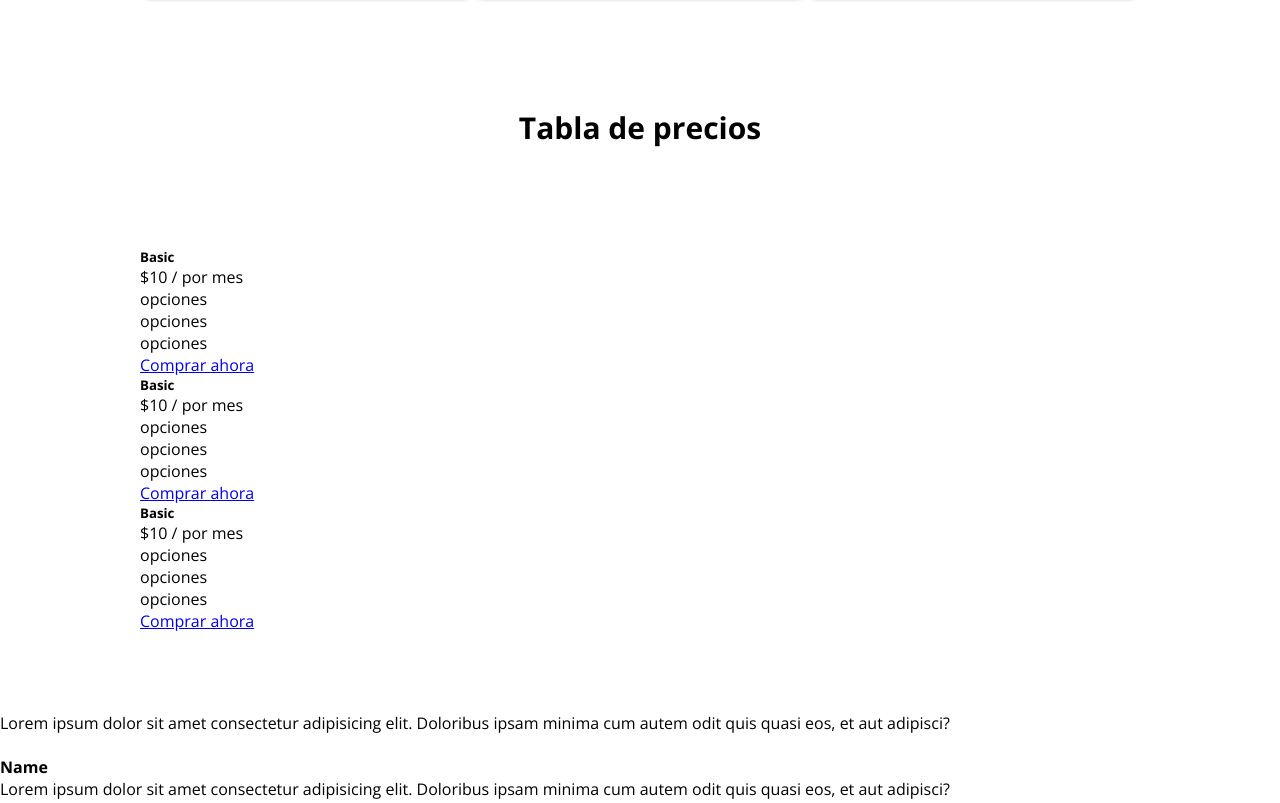
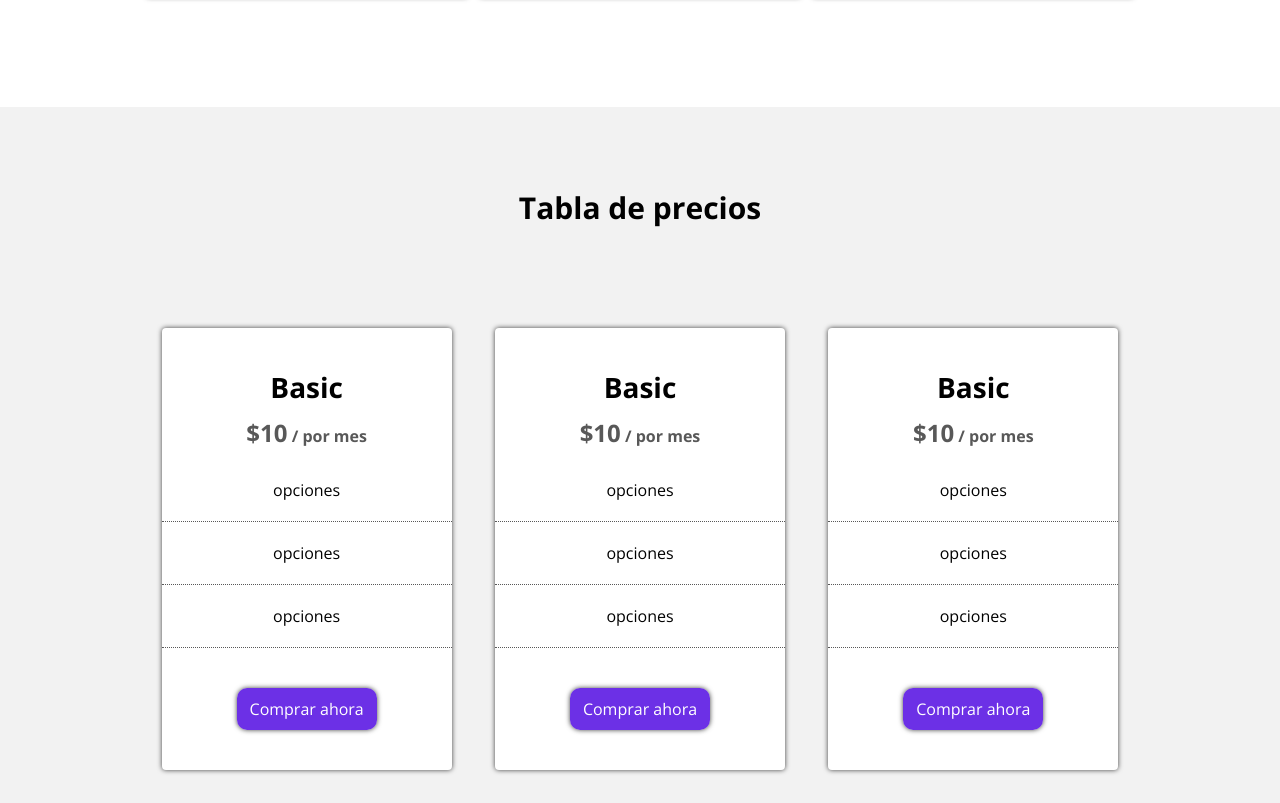
Before and after one commit to DavidMV97/practica-final-animaciones, a plain HTML site: page index.html in a window 1280 px wide. Shown: the part 2798-3601 px from the top of the page. Drawn offline with nearby package versions, Linux system fonts and the light colour scheme.

Commit message:
trabajando estilos precios

```diff
--- a/css/custom.css
+++ b/css/custom.css
@@ -6,30 +6,41 @@
     box-sizing: border-box;
 }
 
+:root {
+    --border: 1px dotted #585858;
+    --back: rgba(75, 0, 224, 0.81);
+    --color: black;
+    --backtabla: #fff;
+    --color-boton: #ffff;
+    --color-precio: #585858;
+    --box-shadow: 0px 0px 5px rgba(0, 0, 0, .75);
+}
+
 body {
     font-family: 'Open Sans', sans-serif;
     font-size: 16px;
 }
 
-h3{
+h3 {
     font-size: 30px;
     text-align: center;
     margin-bottom: 20px;
 }
 
-h3 + p {
+h3+p {
     color: #774c4c;
     text-align: center;
 }
 
 
-.contenedor{
+.contenedor {
     padding: 80px 0;
     max-width: 1000px;
     width: 90%;
     margin: auto;
     overflow: hidden;
 }
+
 header {
     height: 700px;
     width: 100%;
@@ -45,7 +56,7 @@ header {
 
 /* Menu */
 
-.menu-header{
+.menu-header {
     cursor: pointer;
     position: fixed;
     top: 20px;
@@ -64,19 +75,19 @@ header {
     animation: escalar .5s 3 alternate;
 }
 
-.menu-header:active{
+.menu-header:active {
     transform: scale(0.9);
 }
 
-@keyframes escalar{
-	0%{
+@keyframes escalar {
+    0% {
         transform: scale(0.1);
     }
 }
 
 /* Estilos del header*/
 
-.contenido-header{
+.contenido-header {
     display: flex;
     justify-content: center;
     align-items: center;
@@ -87,7 +98,7 @@ header {
     overflow: hidden;
 }
 
-.contenido-header .textos-header{
+.contenido-header .textos-header {
     width: 50%;
     transform: translateY(0);
     opacity: 1;
@@ -98,7 +109,7 @@ header {
     font-size: 60px;
 }
 
-.textos-header>a{
+.textos-header>a {
     display: inline-block;
     color: white;
     border: 1px solid white;
@@ -111,11 +122,11 @@ header {
     text-align: center;
 }
 
-.contenido-header .img-header{
+.contenido-header .img-header {
     width: 50%;
 }
 
-.img-header img{
+.img-header img {
     transform: translate(0);
     opacity: 1;
     animation: animacion1 1s ease-out;
@@ -123,21 +134,21 @@ header {
     margin-top: 190px;
 }
 
-@keyframes animacion1{
-	0%{
+@keyframes animacion1 {
+    0% {
         transform: translateX(100%);
         opacity: 0;
     }
 }
 
-@keyframes animacion2{
-	0%{
+@keyframes animacion2 {
+    0% {
         transform: translateY(100%);
         opacity: 1;
     }
 }
 
-.wave-bottom{
+.wave-bottom {
     position: absolute;
     bottom: 0;
     left: 0;
@@ -149,18 +160,18 @@ header {
 
 /*Acerca de  */
 
-.acerca-de{
+.acerca-de {
     padding-top: 40px;
 }
 
-.contenedor-acerca-de{
+.contenedor-acerca-de {
     display: flex;
     justify-content: space-between;
     text-align: center;
     flex-wrap: wrap;
 }
 
-.card-acerca{
+.card-acerca {
     background: #f2f2f2;
     width: 30%;
     border-radius: 3px;
@@ -176,18 +187,18 @@ header {
 
 */
 
-.acerca-de i{
+.acerca-de i {
     display: block;
     font-size: 100px;
     color: rgba(141, 45, 226, 0.81);
     margin-bottom: 15px;
 }
 
-.acerca-de h4{
+.acerca-de h4 {
     margin-bottom: 10px;
 }
 
-.acerca-de p{
+.acerca-de p {
     font-weight: 300;
     margin-bottom: 10px;
     color: #585858;
@@ -200,25 +211,25 @@ header {
 
 }
 
-.servicio{
+.servicio {
     padding: 80px 0;
     display: flex;
-	justify-content: space-around ;
+    justify-content: space-around;
     width: 90%;
     margin: auto;
     flex-wrap: wrap;
 }
 
-.img-servicio{
+.img-servicio {
     width: 50%;
 }
 
-.img-servicio img{
+.img-servicio img {
     width: 100%;
     vertical-align: top;
 }
 
-.servicio .contenido-servicio ul li{
+.servicio .contenido-servicio ul li {
     list-style: none;
     border-bottom: 4px dotted rgba(141, 45, 226, 0.81);
     margin-bottom: 20px;
@@ -226,32 +237,32 @@ header {
     color: rgba(141, 45, 226, 0.81);
 }
 
-.contenido-servicio{
+.contenido-servicio {
     width: 50%;
     padding-left: 30px;
 }
 
-.contenido-servicio{
+.contenido-servicio {
     font-size: 30px;
     text-align: left;
     margin-bottom: 20px;
 }
 
-.contenido-servicio p{
+.contenido-servicio p {
     text-align: justify;
     margin-bottom: 40px;
     width: 90%;
     color: #774c4c;
 }
 
-.contenido-servicio ul{
+.contenido-servicio ul {
     padding-left: 10px;
     width: 60%;
 }
 
 /*Galeria */
 
-.galerias{
+.galerias {
     margin-top: 40px;
     display: flex;
     width: 100%;
@@ -260,16 +271,16 @@ header {
     justify-content: space-around;
 }
 
-.galeria-img{
+.galeria-img {
     position: relative;
     overflow: hidden;
     width: 32%;
     margin-bottom: 30px;
-	box-shadow: 0px 0px 5px rgb(0, 0, 0 , .75);
+    box-shadow: 0px 0px 5px rgb(0, 0, 0, .75);
 
 }
 
-.galeria-img img{
+.galeria-img img {
     object-fit: cover;
     width: 100%;
     height: 250px;
@@ -278,20 +289,21 @@ header {
     transition: transform .8s;
 }
 
-.galeria-img img:hover{
+.galeria-img img:hover {
     transform: scale(1.3);
 }
 
-.extra-galeria{
+.extra-galeria {
     position: absolute;
-	top: 0;background: rgba(75, 0, 224, 0.543);
+    top: 0;
+    background: rgba(75, 0, 224, 0.543);
     width: 100%;
     height: 100%;
     transform: translate(100%);
     transition: transform .8s;
 }
 
-.extra-galeria p{
+.extra-galeria p {
     width: 95%;
     margin: 10px auto;
     color: #ffff;
@@ -299,6 +311,78 @@ header {
     text-align: justify;
 }
 
-.galeria-img:hover .extra-galeria{
+.galeria-img:hover .extra-galeria {
     transform: translate(0);
 }
+
+/* Precios */
+
+.precios {
+    background: #f2f2f2;
+    padding-top: 80px;
+}
+
+.precios-tablas {
+    display: flex;
+    justify-content: space-around;
+    flex-wrap: wrap;
+}
+
+.tabla {
+
+    background-color: var(--backtabla);
+    width: 29%;
+    text-align: center;
+    border-radius: 4px;
+    padding: 40px 0;
+    box-shadow: var(--box-shadow);
+	color: var(--color);
+	transform: scale(1);
+	transition: transform .7s;
+}
+
+.tabla h5 {
+    text-align: center;
+    margin-bottom: 10px;
+    font-size: 28px;
+}
+
+.tabla .price {
+    color: var(--color-precio);
+    font-weight: bold;
+    margin-bottom: 30px;
+}
+
+.tabla .price span {
+    font-size: 24px;
+}
+
+.tabla ul li {
+    display: block;
+    list-style: none;
+    border-bottom: var(--border);
+    margin-bottom: 20px;
+    padding-bottom: 20px;
+}
+
+.tabla>a {
+    display: inline-block;
+    margin-top: 20px;
+    text-decoration: none;
+    color: var(--color-boton);
+    background: var(--back);
+    width: 140px;
+    border-radius: 10px;
+    padding: 10px 0;
+    box-shadow: var(--box-shadow);
+}
+
+.tabla:hover {
+    --border: 1px dotted white;
+    cursor: pointer;
+    --back: #fff;
+    --color: white;
+    --color-boton: black;
+	--backtabla: rgba(75, 0, 224, 0.698);
+	transform: scale(1.1);
+}
```
Lines whose indentation alone changed are shown as unchanged.
